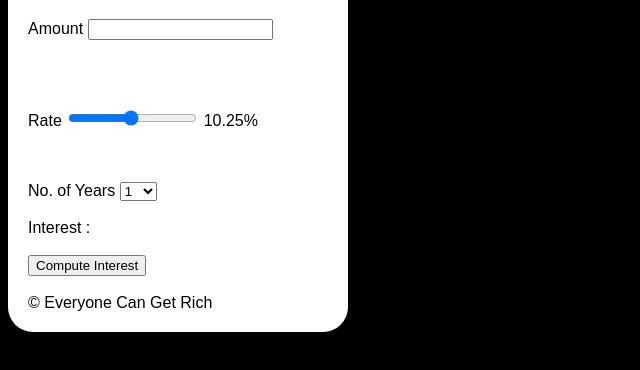
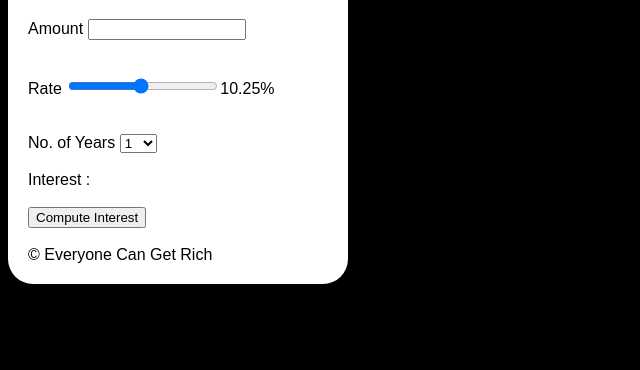
Before and after one commit to AviRatnam/AviRatnam.github.io, a plain HTML site: page index.html in a window 1280 px wide. Shown: the part 126-496 px from the top of the page, without its empty margins (0-640 px from the left). Drawn offline with Linux system fonts and the light colour scheme.

Commit message:
Update style.css

```diff
--- a/style.css
+++ b/style.css
@@ -9,4 +9,18 @@ h1{color:grey;}
     padding: 20px;
     width: 300px;
     align-items: center;
+    display: table;
 }
+
+p{
+    display: table-row;
+}
+
+input{
+    display: table-cell;
+}
+
+.maindiv input{
+    width: 50%;
+    clear: both;
+}
```
